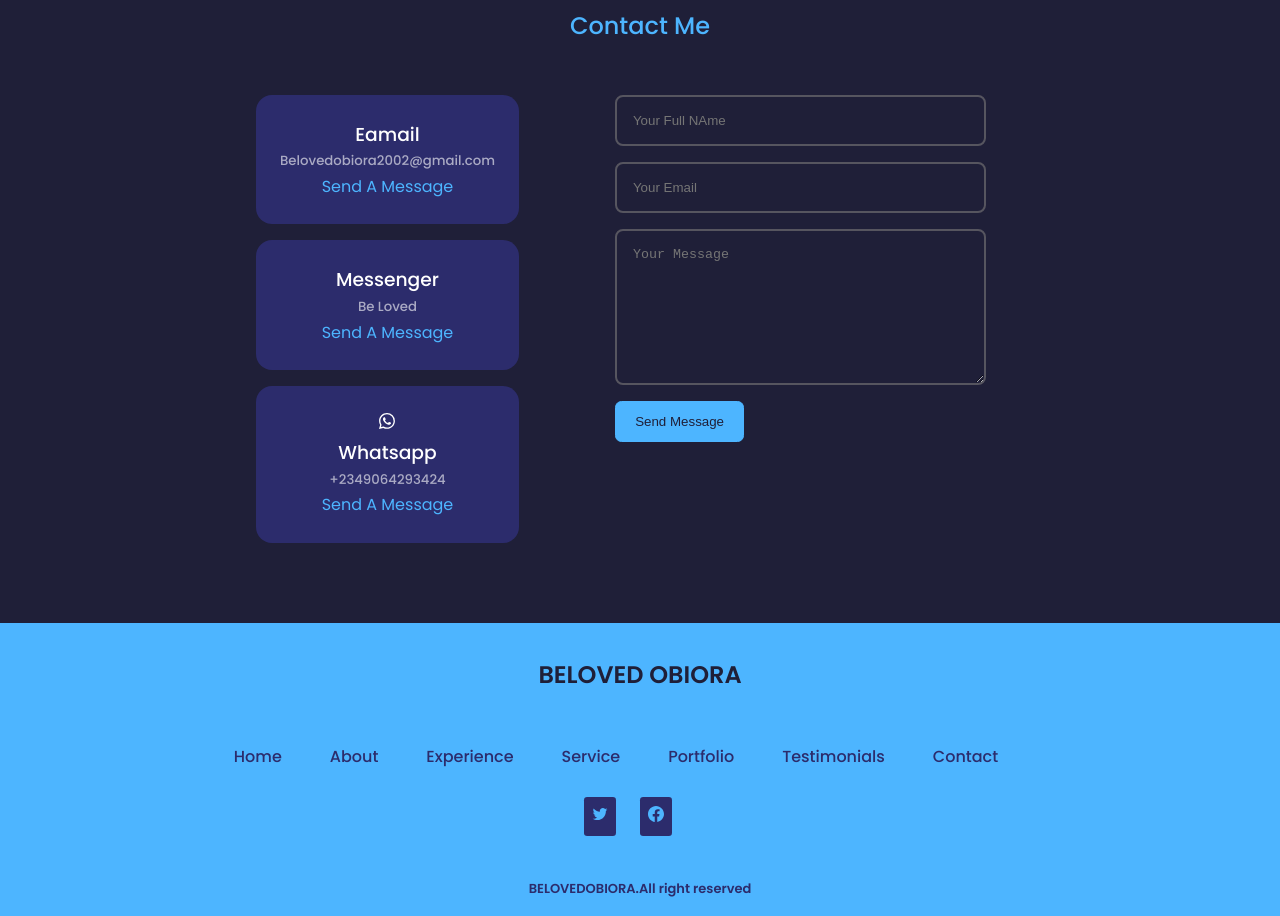
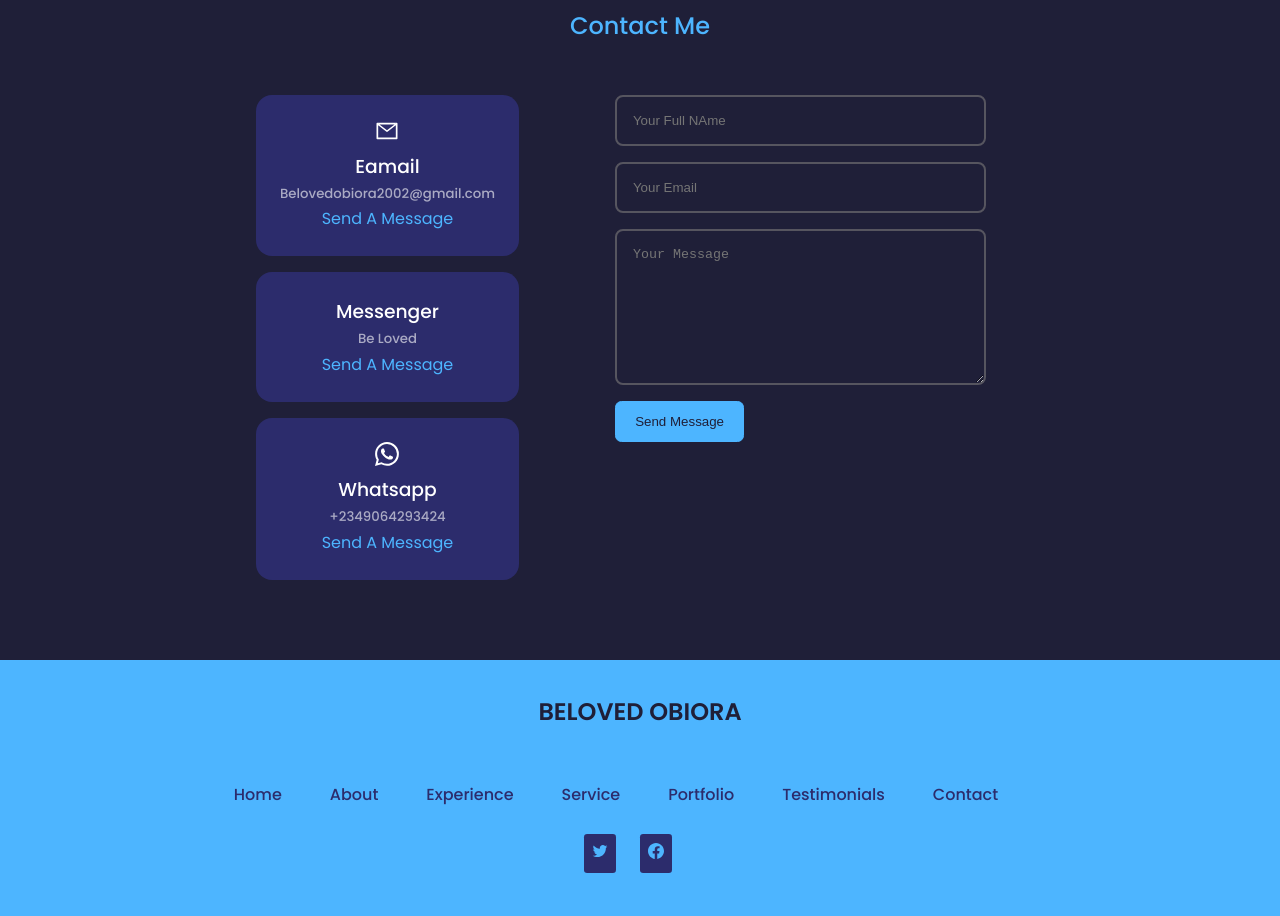
Before and after one commit to Belgotech/Portfolio-Project, a React (Vite) app: page / in a window 1280 px wide. Shown: the part 5366-6282 px from the top of the page. Built offline with nearby package versions, Linux system fonts and the light colour scheme.

Commit message:
Made Some Changes

```diff
--- a/src/Component/Contact/Contact.jsx
+++ b/src/Component/Contact/Contact.jsx
@@ -1,9 +1,9 @@
 import './Contact.css';
 import React, { useRef } from 'react';
 import emailjs from 'emailjs-com'
+import { AiOutlineMail } from 'react-icons/ai';
+// import { BsWhatsapp } from 'react-icons/bs';
 import { BsWhatsapp } from 'react-icons/bs';
-// import { BsWhatsapp } from 'react-icons/bs';
-// import { BsWhatsapp } from 'react-icons/bs';
 
 const Contact = () => {
     const form = useRef();
@@ -30,7 +30,7 @@ const Contact = () => {
 
             <div className="contact__socials">
                 <article className="socials">
-                    {/* < /> */}
+                    <AiOutlineMail className='socials__icon'/>
                     <h3>Eamail</h3>
                     <h5>Belovedobiora2002@gmail.com</h5>
                     <a href="mailto:belovedobiora2002@gmail.com" target="_blank">Send A Message</a>
@@ -42,7 +42,7 @@ const Contact = () => {
                     <a href="https://m.me/slendid.king" target="_blank">Send A Message</a>
                 </article>
                 <article className="socials">
-                    <BsWhatsapp />
+                    <BsWhatsapp className='socials__icon'/>
                     <h3>Whatsapp</h3>
                     <h5>+2349064293424</h5>
                     <a href="https://api.whatsapp.com/send?phone=+2349064293424" target="_blank">Send A Message</a>
--- a/src/Component/Footer/Footer.css
+++ b/src/Component/Footer/Footer.css
@@ -43,9 +43,7 @@
     padding-top: 3rem;
     font-weight: bold;
     font-size: small;
-
 }
-
 
 @media screen and (max-width: 1024px) {
 
```
